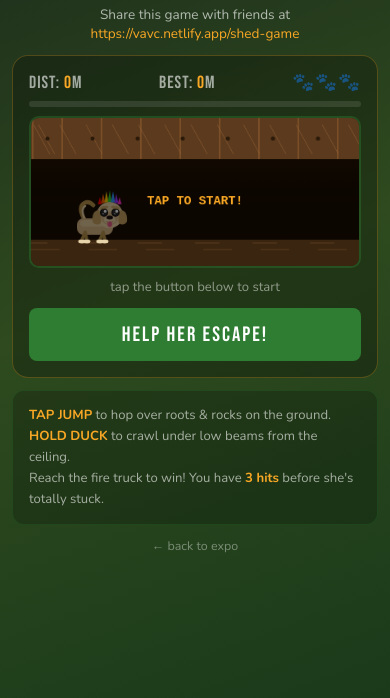
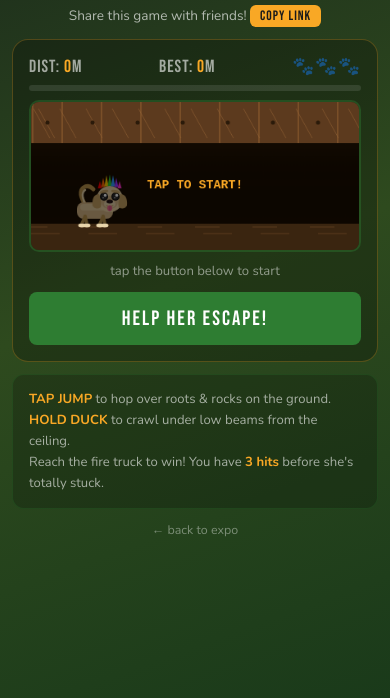
Before and after one commit to 404pandas/vavc-reptile-expo-2026, a website: page views/shed-game.html in a window 390 px wide. Shown: the part 146-844 px from the top of the page. Drawn offline with nearby package versions, Linux system fonts and the light colour scheme.

Commit message:
Testing for mobile

```diff
--- a/views/shed-game.html
+++ b/views/shed-game.html
@@ -195,14 +195,12 @@
       <h1>Stuck Under<br />The Shed!</h1>
       <p>Help Katara escape before the firefighters give up</p>
       <p>
-        Share this game with friends at
-        <a
-          href="https://vavc.netlify.app/shed-game"
-          style="color: #f9a825; text-decoration: none"
-          target="_blank"
-        >
-          https://vavc.netlify.app/shed-game</a
-        >
+        Share this game with friends!
+        <button
+          id="copy-link-btn"
+          onclick="navigator.clipboard.writeText('https://vavc.netlify.app/shed-game').then(()=>{this.textContent='Copied!';setTimeout(()=>this.textContent='Copy Link',2000)})"
+          style="background:#f9a825;color:#1a1a1a;border:none;border-radius:6px;padding:3px 10px;font-family:'Bebas Neue',sans-serif;font-size:0.85rem;letter-spacing:1px;cursor:pointer;touch-action:none;user-select:none;-webkit-user-select:none;"
+        >Copy Link</button>
       </p>
     </div>
 
@@ -358,6 +356,11 @@
         btnStart.addEventListener("pointerdown", (e) => {
           e.preventDefault();
           startGame();
+        });
+
+        // Canvas — block any accidental tap-through to page links
+        canvas.addEventListener("pointerdown", (e) => {
+          e.preventDefault();
         });
 
         // Keyboard: space/up = jump, down = duck
```
